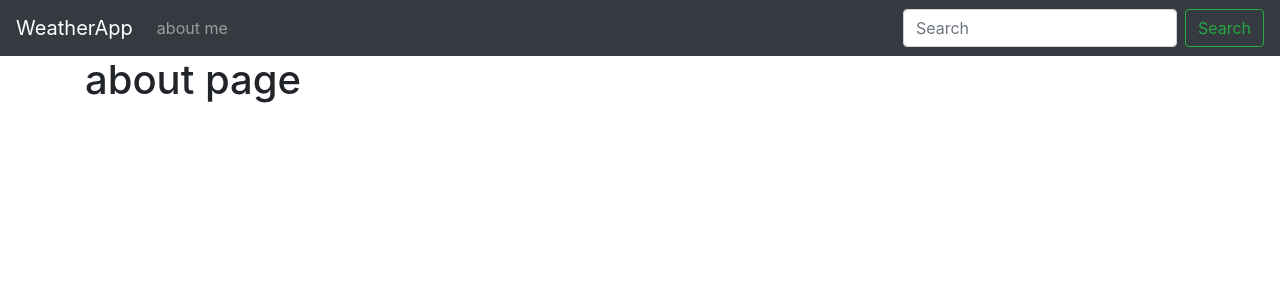
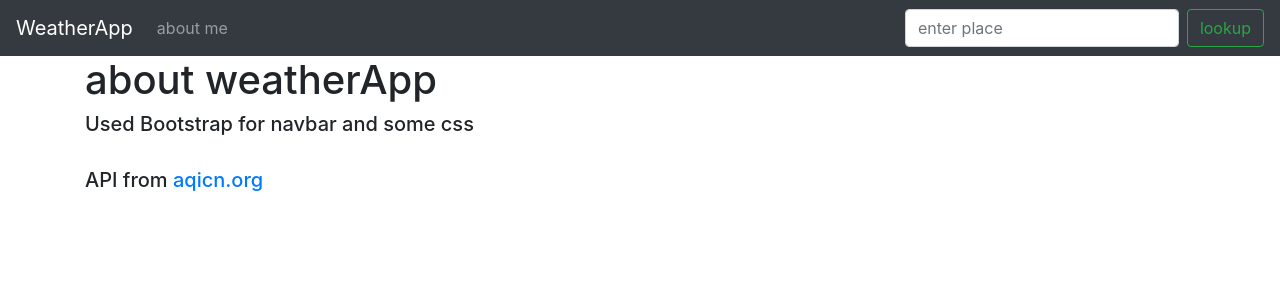
Before and after one commit to gowthamgowda4123/djangoweather, a Django app: template lookup/templates/about.html in a window 1280 px wide. Shown: the top 300 px of the page. Run offline with Django 3.2, Linux system fonts and the light colour scheme; the template is opened without the code that fills it, so the values that code supplies are empty; some libraries are stand-ins or nearby versions.

Commit message:
weather api working

```diff
--- a/lookup/templates/about.html
+++ b/lookup/templates/about.html
@@ -1,5 +1,11 @@
 {% extends 'base.html' %} {% block content %}
 
-<h1> about page</h1>
+<h1> about weatherApp</h1>
+<h5>Used Bootstrap for navbar and some css</h5>
+<br/>
+<h5>API from
+
+    <a href="https://aqicn.org">aqicn.org</a></h5>
+</h5>
 
 {% endblock %}
--- a/lookup/templates/base.html
+++ b/lookup/templates/base.html
@@ -9,7 +9,7 @@
     <!-- Bootstrap CSS -->
     <link rel="stylesheet" href="https://stackpath.bootstrapcdn.com/bootstrap/4.4.1/css/bootstrap.min.css" integrity="sha384-Vkoo8x4CGsO3+Hhxv8T/Q5PaXtkKtu6ug5TOeNV6gBiFeWPGFN9MuhOf23Q9Ifjh" crossorigin="anonymous">
 
-    <title>Hello, world!</title>
+    <title>Weather App</title>
 </head>
 
 <body>
@@ -33,9 +33,10 @@
 
 
             </ul>
-            <form class="form-inline my-2 my-lg-0">
-                <input class="form-control mr-sm-2" type="search" placeholder="Search" aria-label="Search">
-                <button class="btn btn-outline-success my-2 my-sm-0" type="submit">Search</button>
+            <form action="{% url 'home' %}" class="form-inline my-2 my-lg-0" method="POST">
+                {% csrf_token %}
+                <input class="form-control mr-sm-2" type="search" placeholder="enter place" aria-label="Search" name="zip">
+                <button class="btn btn-outline-success my-2 my-sm-0" type="submit">lookup</button>
             </form>
         </div>
     </nav>
```
Also changed, not shown: lookup/templates/home.html (+21 -2 lines), lookup/views.py (+26 -1 lines).
